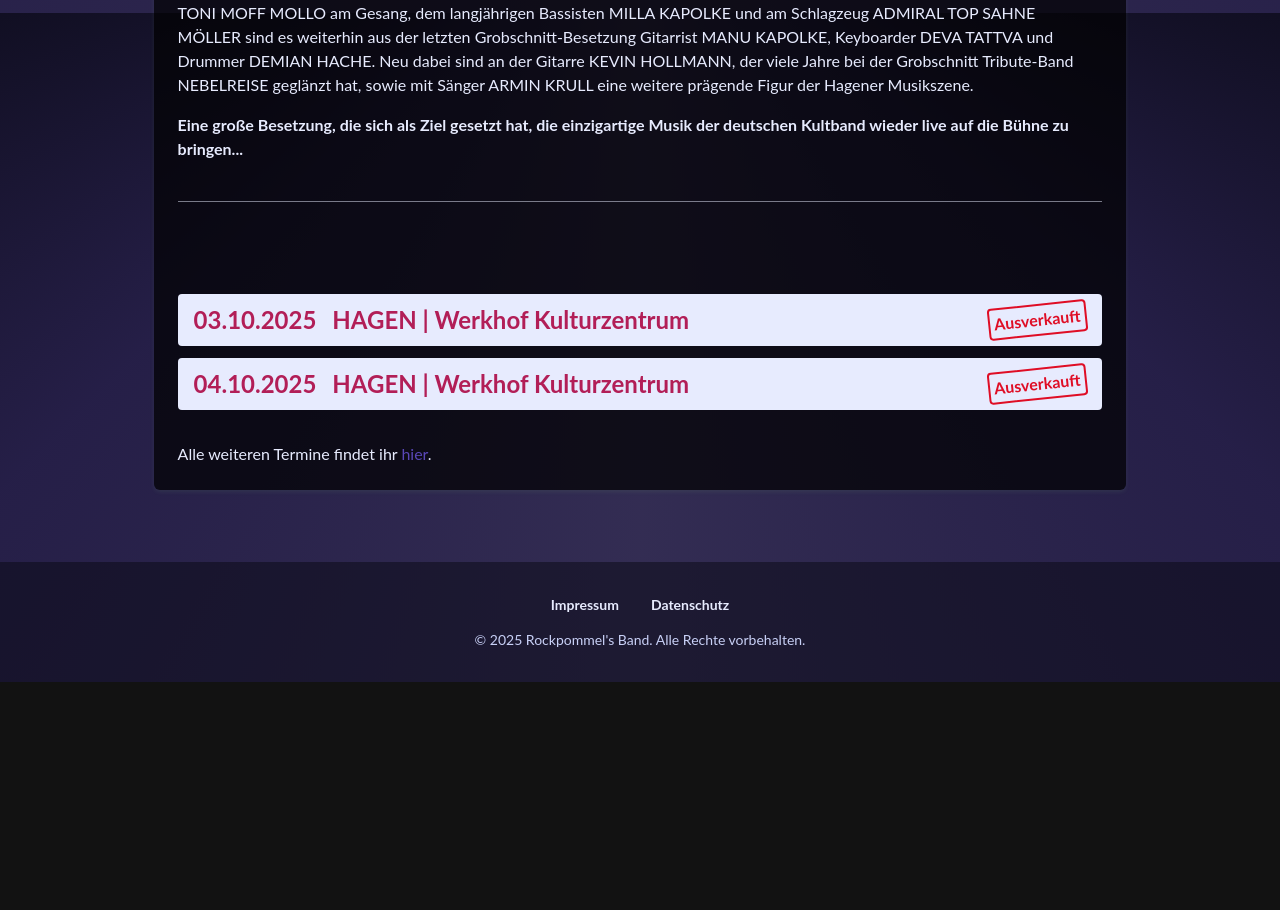
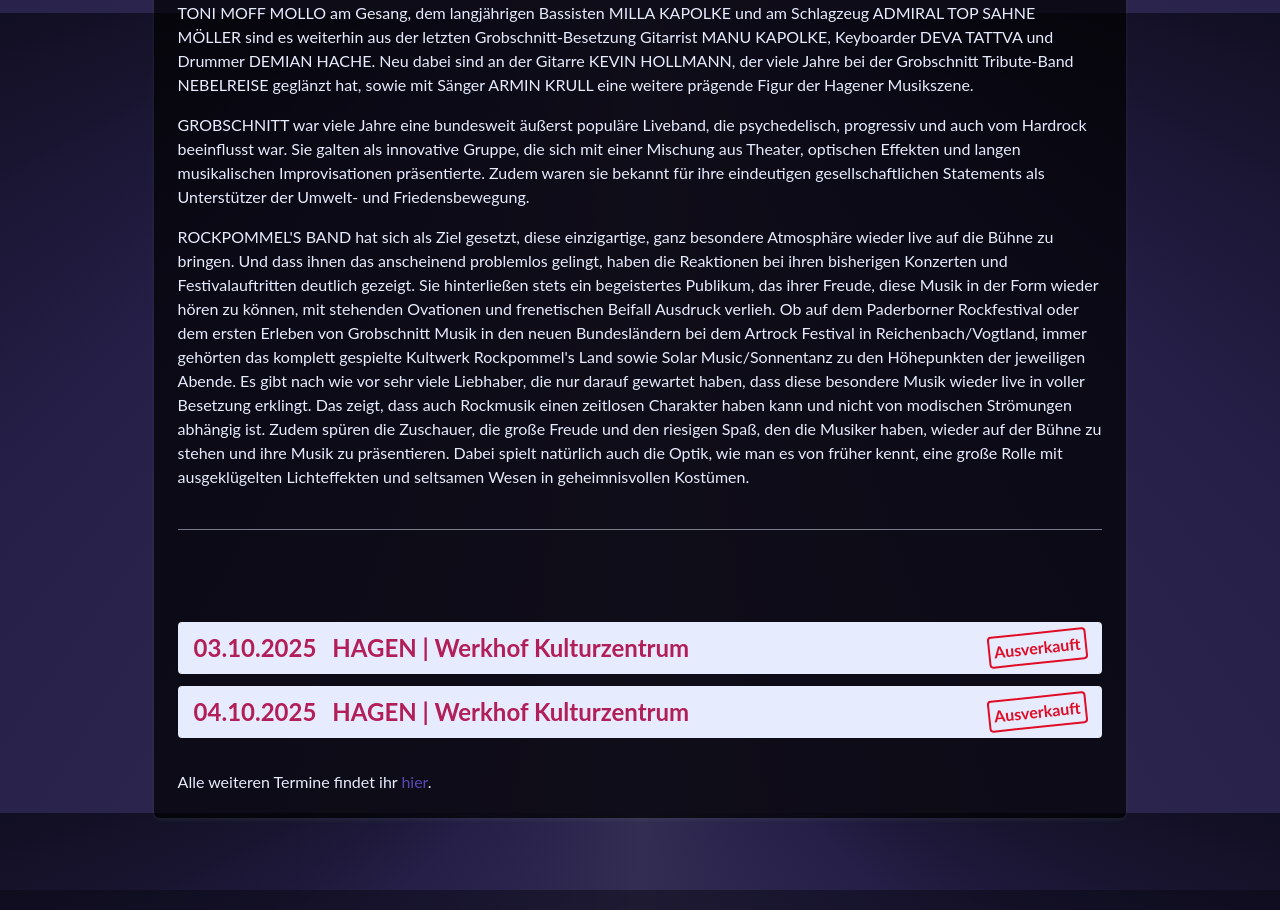
Before and after one commit to ManuKapolke/rockpommelsband, a React (Vite) app: page / in a window 1280 px wide. Shown: the part 1587-2497 px from the top of the page. Before the commit the page ends 2269 px from the top, so only its background shows below. Built offline with nearby package versions, Linux system fonts and the light colour scheme; a web font is replaced by a local one.

Commit message:
Add new Home text

```diff
--- a/src/i18n/locales/de.json
+++ b/src/i18n/locales/de.json
@@ -25,7 +25,8 @@
   "home.typewriter.journey": "Die Reise geht weiter",
   "home.paragraph1": "Nachdem die Band {grobschnitt} 2012 in der Essener Gruga-Halle ihr letztes Konzert in voller „elektrischer“ Besetzung gegeben hat und sie nun seit einigen Jahren als {grobschnittAcoustic} mit großem Erfolg durch Deutschland tourt, haben sich weitere sechs ehemalige Bandmitglieder entschlossen unter neuem Namen die Musik von Grobschnitt auch wieder in großer Besetzung zu präsentieren. Da die Rechte am Namen bei der Acoustic Band liegen, sie aber deutlich machen wollten, was ihr musikalischer Background ist, werden sie als {rockpommelsBand} Konzerte geben, um ihr Publikum mit der bekannten Kultmusik in lange vermisste Sphären zu entführen.",
   "home.paragraph2": "Dass sie keine Cover- oder Tribute-Band sind, wird schon klar, wenn man sieht, wer alles dabei ist. Neben dem „Ur-Grobschnitter“ {toni} am Gesang, dem langjährigen Bassisten {milla} und am Schlagzeug {rolf} sind es weiterhin aus der letzten Grobschnitt-Besetzung Gitarrist {manu}, Keyboarder {deva} und Drummer {demian}. Neu dabei sind an der Gitarre {kevin}, der viele Jahre bei der Grobschnitt Tribute-Band {nebelreise} geglänzt hat, sowie mit Sänger {armin} eine weitere prägende Figur der Hagener Musikszene.",
-  "home.paragraph3": "Eine große Besetzung, die sich als Ziel gesetzt hat, die einzigartige Musik der deutschen Kultband wieder live auf die Bühne zu bringen...",
+  "home.paragraph3": "{grobschnitt} war viele Jahre eine bundesweit äußerst populäre Liveband, die psychedelisch, progressiv und auch vom Hardrock beeinflusst war. Sie galten als innovative Gruppe, die sich mit einer Mischung aus Theater, optischen Effekten und langen musikalischen Improvisationen präsentierte. Zudem waren sie bekannt für ihre eindeutigen gesellschaftlichen Statements als Unterstützer der Umwelt- und Friedensbewegung.",
+  "home.paragraph4": "{rockpommelsBand} hat sich als Ziel gesetzt, diese einzigartige, ganz besondere Atmosphäre wieder live auf die Bühne zu bringen. Und dass ihnen das anscheinend problemlos gelingt, haben die Reaktionen bei ihren bisherigen Konzerten und Festivalauftritten deutlich gezeigt. Sie hinterließen stets ein begeistertes Publikum, das ihrer Freude, diese Musik in der Form wieder hören zu können, mit stehenden Ovationen und frenetischen Beifall Ausdruck verlieh. Ob auf dem Paderborner Rockfestival oder dem ersten Erleben von Grobschnitt Musik in den neuen Bundesländern bei dem Artrock Festival in Reichenbach/Vogtland, immer gehörten das komplett gespielte Kultwerk Rockpommel's Land sowie Solar Music/Sonnentanz zu den Höhepunkten der jeweiligen Abende. Es gibt nach wie vor sehr viele Liebhaber, die nur darauf gewartet haben, dass diese besondere Musik wieder live in voller Besetzung erklingt. Das zeigt, dass auch Rockmusik einen zeitlosen Charakter haben kann und nicht von modischen Strömungen abhängig ist. Zudem spüren die Zuschauer, die große Freude und den riesigen Spaß, den die Musiker haben, wieder auf der Bühne zu stehen und ihre Musik zu präsentieren. Dabei spielt natürlich auch die Optik, wie man es von früher kennt, eine große Rolle mit ausgeklügelten Lichteffekten und seltsamen Wesen in geheimnisvollen Kostümen.",
   "home.typewriter.shows": "Die nächsten Shows",
   "home.upcomingText": "Alle weiteren Termine findet ihr {link}.",
   "home.upcomingLink": "hier",
--- a/src/i18n/locales/en.json
+++ b/src/i18n/locales/en.json
@@ -25,7 +25,8 @@
   "home.typewriter.journey": "The journey continues",
   "home.paragraph1": "After the band {grobschnitt} gave their last concert in full „electric“ lineup in 2012 at the Essener Gruga-Halle and have been touring Germany successfully for several years as {grobschnittAcoustic}, six more former band members decided to present Grobschnitt's music again in a large lineup under a new name. Since the rights to the name remain with the Acoustic Band but they wanted to make clear what their musical background is, they will perform as {rockpommelsBand} to take their audience into long-missed spheres with the well-known cult music.",
   "home.paragraph2": "That they are not a cover or tribute band becomes clear when you see who is involved. Alongside the „original Grobschnitt“ {toni} on vocals, long-time bassist {milla} and {rolf} on drums, the last Grobschnitt lineup is still represented by guitarist {manu}, keyboarder {deva} and drummer {demian}. New on guitar is {kevin}, who shone for many years in the Grobschnitt tribute band {nebelreise}, plus singer {armin}, another defining figure of the Hagen music scene.",
-  "home.paragraph3": "A large lineup that has set itself the goal of bringing the unique music of the German cult band back to the stage live...",
+  "home.paragraph3": "{grobschnitt} was many years a very popular live band in Germany, which was psychedelic, progressive and also influenced by hard rock. They were considered an innovative group that presented itself with a mixture of theater, optical effects and long musical improvisations. They were also known for their unique social statements as supporters of the environmental and peace movement.",
+  "home.paragraph4": "{rockpommelsBand} has set itself the goal of bringing this unique, special atmosphere back to the stage live. And that it apparently does so without problems has been shown by the reactions to their previous concerts and festival appearances. They always left an enthusiastic audience, which expressed their joy of being able to hear this music in this form again with standing ovations and frenetic applause. Whether at the Paderborner Rockfestival or the first experience of Grobschnitt music in the new federal states at the Artrock Festival in Reichenbach/Vogtland, always belonged the completely played cult work Rockpommel's Land as well as Solar Music/Sonnentanz to the highlights of the respective evenings. There are still many fans who have been waiting for this special music to be played live in full lineup. This shows that rock music can have a timeless character and is not dependent on current trends. Furthermore, the audience can feel the great joy and the huge fun the musicians have when they stand on the stage and present their music. Of course, the optics, as it was known from the past, also plays a big role with sophisticated light effects and strange beings in mysterious costumes.",
   "home.typewriter.shows": "Upcoming shows",
   "home.upcomingText": "Find all other dates {link}.",
   "home.upcomingLink": "here",
--- a/src/pages/Home/Home.tsx
+++ b/src/pages/Home/Home.tsx
@@ -203,9 +203,21 @@
           </p>
 
           <p>
-            <b>
-              <FormattedMessage id="home.paragraph3" />
-            </b>
+            <FormattedMessage
+              id="home.paragraph3"
+              values={{
+                grobschnitt: <Em>Grobschnitt</Em>,
+              }}
+            />
+          </p>
+
+          <p>
+            <FormattedMessage
+              id="home.paragraph4"
+              values={{
+                rockpommelsBand: <Em>Rockpommel's Band</Em>,
+              }}
+            />
           </p>
         </div>
 
```
